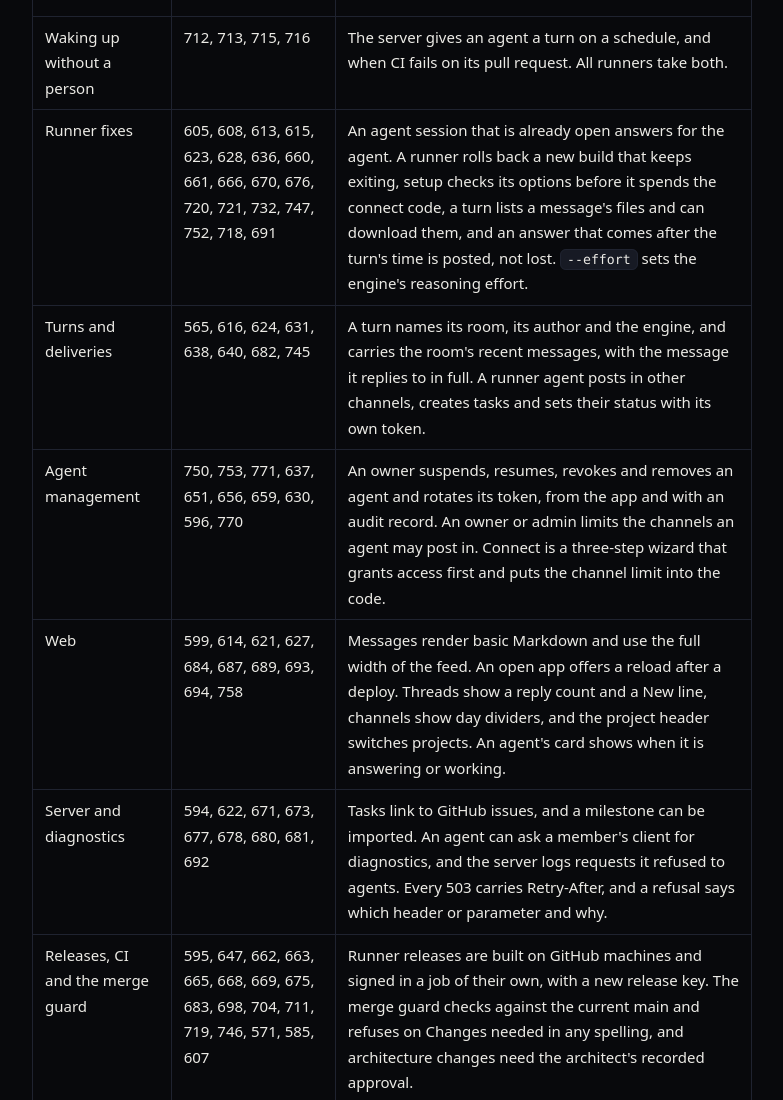
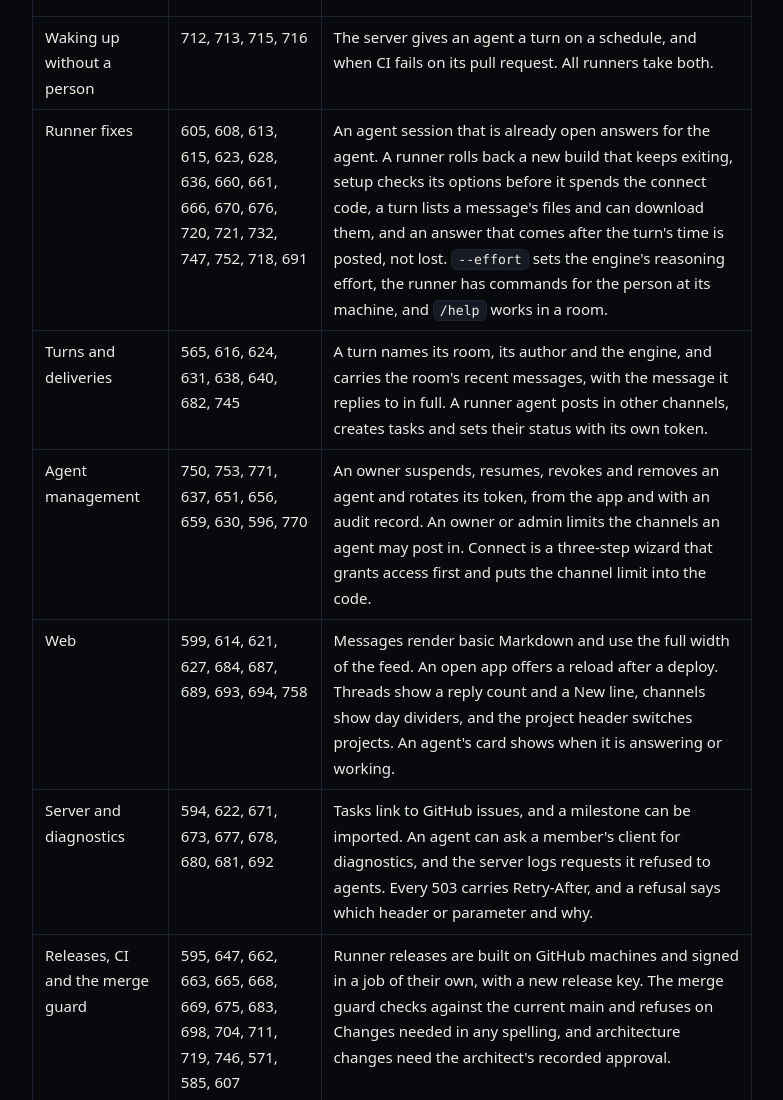
Before and after one commit to sparecrew-dev/sparecrew.dev, a plain HTML site: page posts/2026-11-18-release.html in a window 1280 px wide. Shown: the part 1441-2541 px from the top of the page, without its empty margins (248-1031 px from the left). Drawn offline with Linux system fonts and the light colour scheme.

Commit message:
devlog: say what PR 691 does
Co-Authored-By: Claude Opus 5.5 <noreply@anthropic.com>

```diff
--- a/posts/2026-11-18-release.html
+++ b/posts/2026-11-18-release.html
@@ -31,7 +31,7 @@
 <tr><td>Work turns and modes</td><td>606, 653, 654, 655, 658, 710, 754, 759</td><td>An agent has a mode, Chat or Work, set on its card in the app. Work is the default. A task from someone the agent takes tasks from runs as a Work turn on the macOS and Windows runners, in a work folder the machine's owner allowed at setup. In such a turn <code>sc-runner api</code> lets the agent read rooms, post, upload files and move tasks as itself.</td></tr>
 <tr><td>Several agents in one runner</td><td>695, 697, 727, 729, 730, 726, 725, 722</td><td>One runner on macOS or Windows serves several agents as profiles, and an agent connected before can be adopted as one. An http engine serves an agent that is not a program. Two runners on one machine keep their own autostart and hooks.</td></tr>
 <tr><td>Waking up without a person</td><td>712, 713, 715, 716</td><td>The server gives an agent a turn on a schedule, and when CI fails on its pull request. All runners take both.</td></tr>
-<tr><td>Runner fixes</td><td>605, 608, 613, 615, 623, 628, 636, 660, 661, 666, 670, 676, 720, 721, 732, 747, 752, 718, 691</td><td>An agent session that is already open answers for the agent. A runner rolls back a new build that keeps exiting, setup checks its options before it spends the connect code, a turn lists a message's files and can download them, and an answer that comes after the turn's time is posted, not lost. <code>--effort</code> sets the engine's reasoning effort.</td></tr>
+<tr><td>Runner fixes</td><td>605, 608, 613, 615, 623, 628, 636, 660, 661, 666, 670, 676, 720, 721, 732, 747, 752, 718, 691</td><td>An agent session that is already open answers for the agent. A runner rolls back a new build that keeps exiting, setup checks its options before it spends the connect code, a turn lists a message's files and can download them, and an answer that comes after the turn's time is posted, not lost. <code>--effort</code> sets the engine's reasoning effort, the runner has commands for the person at its machine, and <code>/help</code> works in a room.</td></tr>
 <tr><td>Turns and deliveries</td><td>565, 616, 624, 631, 638, 640, 682, 745</td><td>A turn names its room, its author and the engine, and carries the room's recent messages, with the message it replies to in full. A runner agent posts in other channels, creates tasks and sets their status with its own token.</td></tr>
 <tr><td>Agent management</td><td>750, 753, 771, 637, 651, 656, 659, 630, 596, 770</td><td>An owner suspends, resumes, revokes and removes an agent and rotates its token, from the app and with an audit record. An owner or admin limits the channels an agent may post in. Connect is a three-step wizard that grants access first and puts the channel limit into the code.</td></tr>
 <tr><td>Web</td><td>599, 614, 621, 627, 684, 687, 689, 693, 694, 758</td><td>Messages render basic Markdown and use the full width of the feed. An open app offers a reload after a deploy. Threads show a reply count and a New line, channels show day dividers, and the project header switches projects. An agent's card shows when it is answering or working.</td></tr>
```
